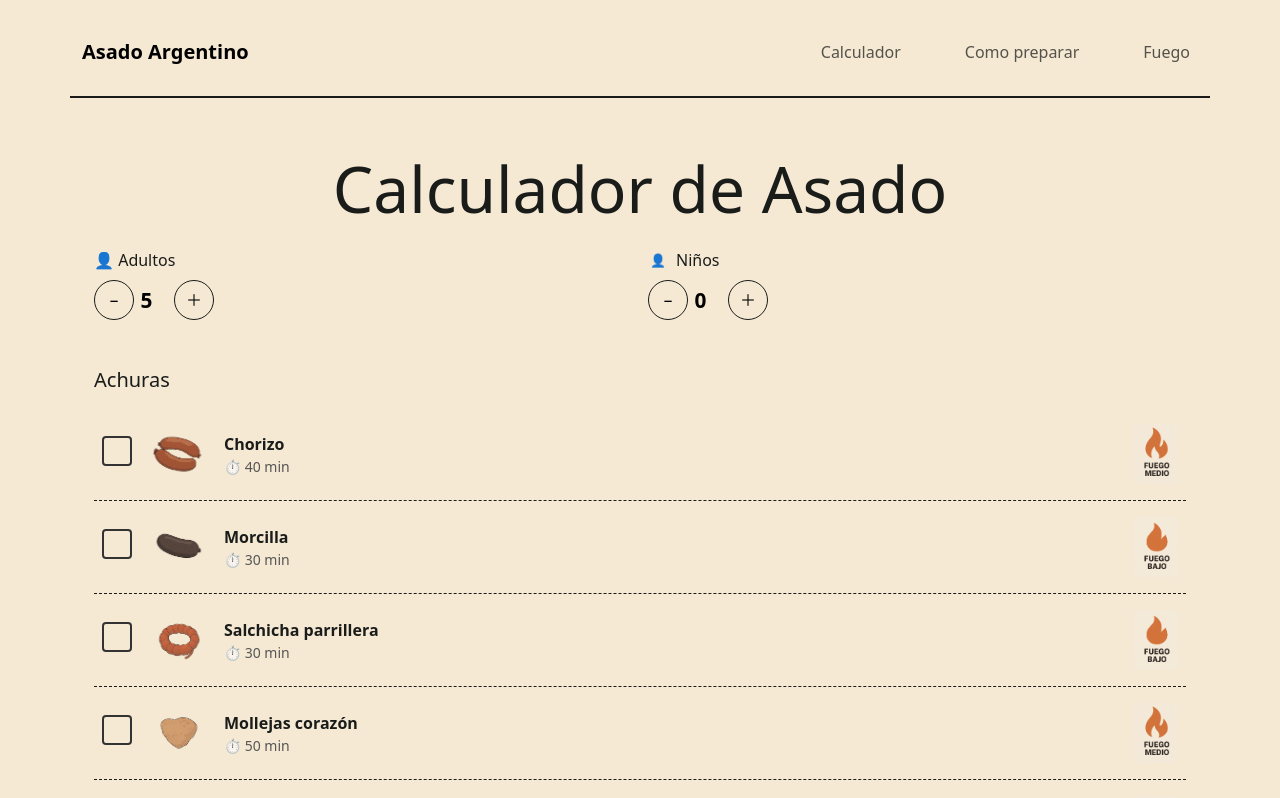
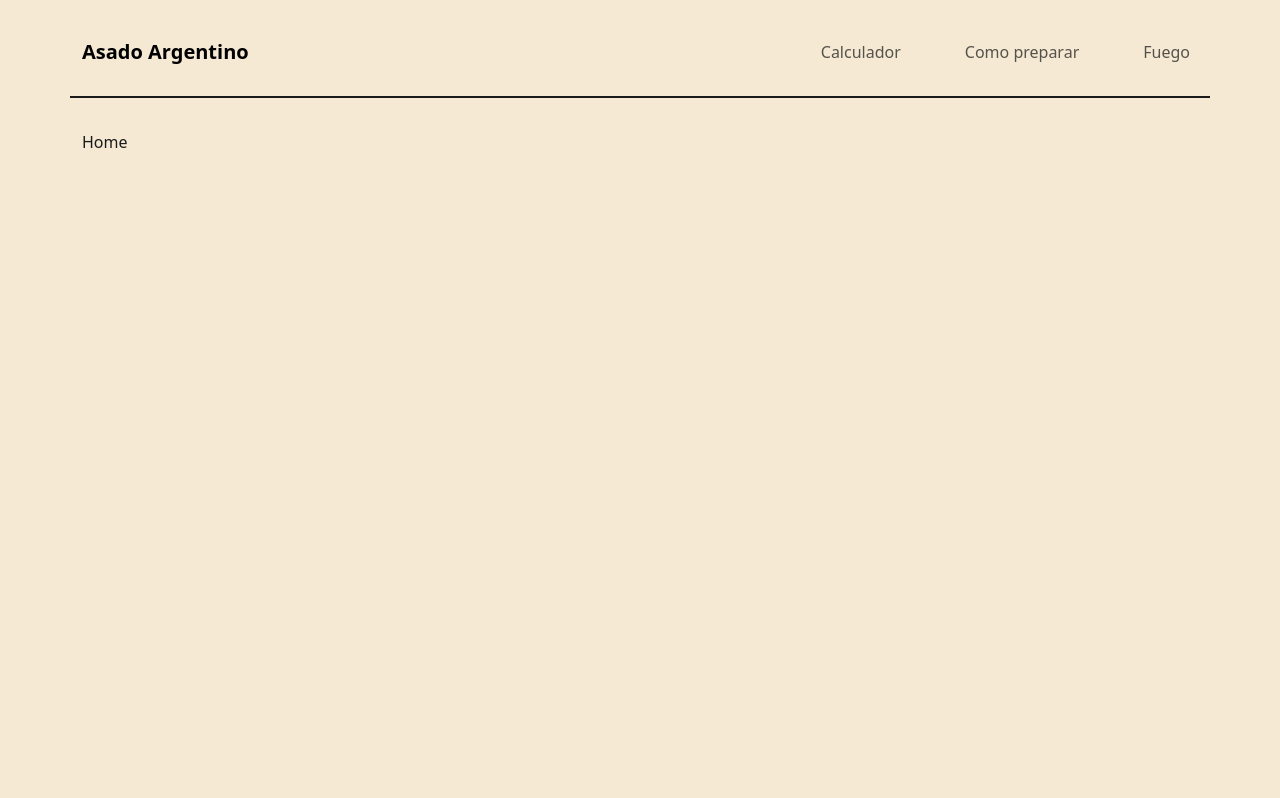
Before and after one commit to Drumania/asado-app, a React (Vite) app: page / in a window 1280 px wide. Shown: the top 798 px of the page. Built offline with nearby package versions, Linux system fonts and the light colour scheme.

Commit message:
with home

```diff
--- a/src/App.jsx
+++ b/src/App.jsx
@@ -1,10 +1,10 @@
 import { Routes, Route } from "react-router-dom";
 import Navbar from "./components/Navbar";
-import Home from "./pages/Home";
 import Planner from "./pages/Planner";
 import NotFound from "./pages/NotFound";
 import Cortes from "./pages/Cortes";
 import Fire from "./pages/Fire";
+import Home from "./pages/Home";
 
 export default function App() {
   return (
@@ -14,7 +14,7 @@
       {/* Contenido de cada página */}
       <div className="container py-4">
         <Routes>
-          <Route path="/" element={<Planner />} />
+          <Route path="/" element={<Home />} />
           <Route path="/planner" element={<Planner />} />
           <Route path="/cortes" element={<Cortes />} />
           <Route path="/fuego" element={<Fire />} />
--- a/src/pages/Home.jsx
+++ b/src/pages/Home.jsx
@@ -1,5 +1,3 @@
-import React from "react";
-
 export default function Home() {
   return <div>Home</div>;
 }
--- a/src/pages/NotFound.jsx
+++ b/src/pages/NotFound.jsx
@@ -1,5 +1,3 @@
-import React from "react";
-
 export default function NotFound() {
   return <div>Not Found</div>;
 }
```
Also changed, not shown: 1 other file (tests, documents, lock files or other folders).
